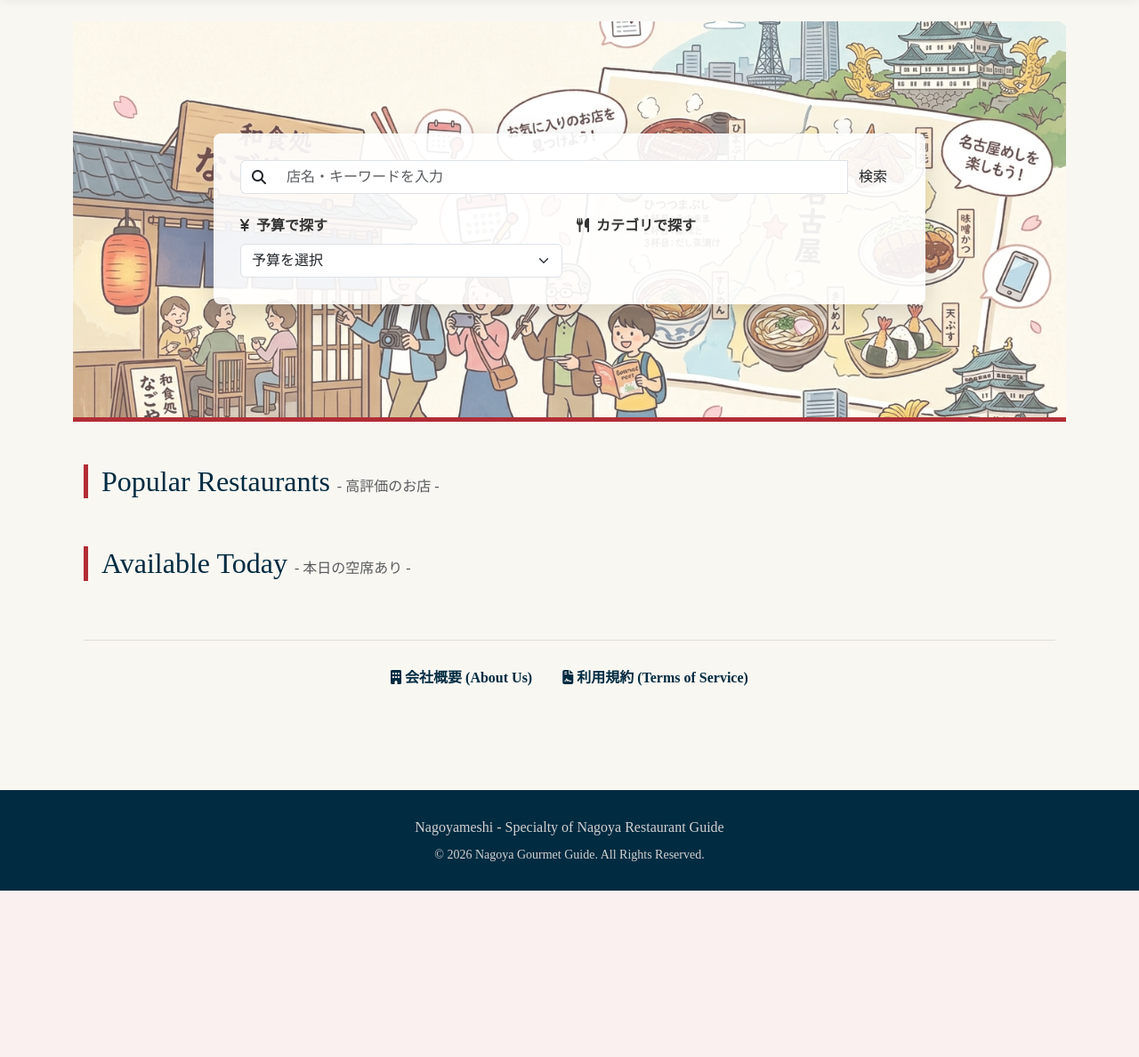
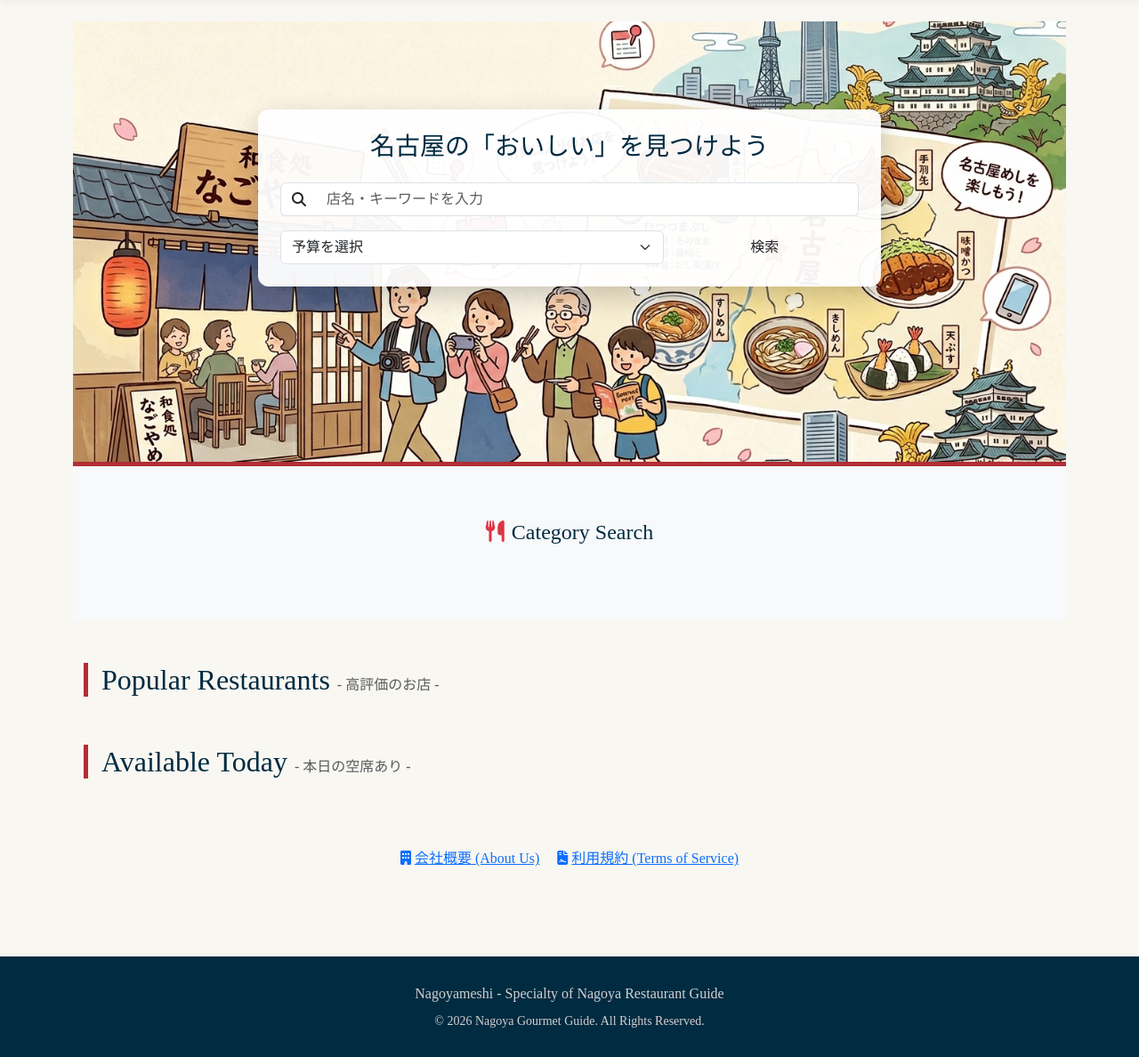
Before and after one commit to ajdp25137-shima/nagoyameshi_kadai_002, a Django app: page / in a window 1280 px wide. Shown: the part 82-1270 px from the top of the page at 89% size. Before the commit the page ends 1083 px from the top, so only its background shows below. Run offline with Django 5.2, Linux system fonts and the light colour scheme; data that the repository does not hold is empty; some web fonts are replaced.

Commit message:
topを装飾

```diff
--- a/templates/pages/top.html
+++ b/templates/pages/top.html
@@ -5,51 +5,89 @@
 
 {% block extra_css %}
 <style>
-    /* ヒーローセクションの修正 */
-    .hero-section {
-        /* 保存した画像を背景に指定 */
-        background: linear-gradient(rgba(255,255,255,0.3), rgba(255,255,255,0.3)), url('{% static "images/top_image.jpg" %}');
-        background-size: cover;
-        background-position: center;
-        /* 高さを少し出し、イラストが見えるように調整 */
-        min-height: 450px;
-        display: flex;
-        align-items: center;
-        color: #333;
-        text-align: center;
+    /* ヒーローイメージ（横幅いっぱい） */
+    .hero-wrapper {
+        position: relative;
+        width: 100%;
+        height: 500px;
+        overflow: hidden;
         border-bottom: 5px solid var(--wagashi-red);
+    }
+    .hero-image {
+        width: 100%;
+        height: 100%;
+        object-fit: cover;
+    }
+
+    /* 画像上の検索ボックス（中央上側） */
+    .hero-search-overlay {
+        position: absolute;
+        top: 20%;
+        left: 50%;
+        transform: translateX(-50%);
+        width: 90%;
+        max-width: 700px;
+        z-index: 10;
+    }
+
+    .search-box-white {
+        background-color: rgba(255, 255, 255, 0.95);
+        padding: 25px;
+        border-radius: 12px;
+        box-shadow: 0 10px 30px rgba(0,0,0,0.2);
+    }
+
+    /* --- カテゴリ検索セクションのスタイル変更 --- */
+    .category-section {
+        background-color: #f8f9fa; /* 背景を少しグレーにして区切る */
+        padding: 60px 0; /* 上下の余白 */
         margin-bottom: 3rem;
     }
 
-    /* 文字の視認性を上げるためのシャドウ（必要に応じて） */
-    .hero-section h1 {
-        font-family: 'Noto Serif JP', serif;
-        text-shadow: 2px 2px 4px rgba(255,255,255,0.8);
-        color: var(--katsu-iro);
+    .category-grid {
+        display: grid;
+        grid-template-columns: repeat(auto-fill, minmax(140px, 1fr));
+        gap: 15px;
+        max-width: 1000px;
+        margin: 0 auto;
     }
 
-    /* 検索ボックスの装飾（透過度を調整して背景を見せる） */
-    .search-container {
-        background-color: rgba(255, 255, 255, 0.9);
-        padding: 30px;
-        border-radius: 8px; /* 少し丸みを持たせてモダンに */
-        box-shadow: 0 10px 30px rgba(0,0,0,0.15);
-        color: #333;
+    .category-card-btn {
+        background: white;
+        border: 1px solid #ddd;
+        border-radius: 10px;
+        padding: 20px 10px;
+        text-align: center;
+        transition: all 0.3s ease;
+        text-decoration: none;
+        color: var(--katsu-iro);
+        display: flex;
+        flex-direction: column;
+        align-items: center;
+        justify-content: center;
+        height: 100%;
+        width: 100%;
     }
 
-    /* --- 以下、既存のスタイル --- */
-    .btn-category {
-        border: 1px solid var(--katsu-iro);
-        color: var(--katsu-iro);
-        background: white;
-        margin: 5px;
-        transition: 0.3s;
-        border-radius: 0;
+    .category-card-btn i {
+        font-size: 1.5rem;
+        margin-bottom: 10px;
+        color: var(--wagashi-red);
     }
-    .btn-category:hover {
+
+    .category-card-btn:hover {
         background: var(--katsu-iro);
         color: white;
+        transform: translateY(-5px);
+        box-shadow: 0 5px 15px rgba(0,0,0,0.1);
+        border-color: var(--katsu-iro);
     }
+
+    .category-card-btn:hover i {
+        color: white;
+    }
+
+    /* 共通設定 */
     .section-title {
         border-left: 5px solid var(--wagashi-red);
         padding-left: 15px;
@@ -57,6 +95,7 @@
         margin-bottom: 30px;
         color: var(--katsu-iro);
     }
+
     .restaurant-card {
         border: none;
         box-shadow: 0 4px 15px rgba(0,0,0,0.05);
@@ -64,40 +103,29 @@
     }
     .restaurant-card:hover { transform: translateY(-5px); }
     .rating-star { color: #ffc107; }
-    .footer-links {
-        border-top: 1px solid #ddd;
-        padding-top: 30px;
-        margin-top: 60px;
-        padding-bottom: 40px;
-    }
-    .footer-links a {
-        color: var(--katsu-iro);
-        text-decoration: none;
-        margin: 0 15px;
-        font-weight: bold;
-    }
-    .footer-links a:hover {
-        text-decoration: underline;
-        color: var(--wagashi-red);
+
+    @media (max-width: 768px) {
+        .hero-wrapper { height: 350px; }
+        .hero-search-overlay { top: 15%; }
+        .category-grid { grid-template-columns: repeat(3, 1fr); }
     }
 </style>
 {% endblock %}
 
 {% block content %}
-<section class="hero-section">
-    <div class="container">
+<div class="hero-wrapper">
+    <img src="{% static 'images/top_image.jpg' %}" alt="Nagoyameshi" class="hero-image">
 
-        <div class="search-container mx-auto" style="max-width: 800px;">
+    <div class="hero-search-overlay">
+        <div class="search-box-white">
+            <h3 class="text-center mb-4" style="font-family: 'Noto Serif JP', serif; color: var(--katsu-iro);">名古屋の「おいしい」を見つけよう</h3>
             <form action="{% url 'restaurant_list' %}" method="get">
-                <div class="input-group mb-4">
+                <div class="input-group mb-3">
                     <span class="input-group-text bg-white border-end-0"><i class="fa-solid fa-magnifying-glass"></i></span>
                     <input type="text" name="keyword" class="form-control border-start-0" placeholder="店名・キーワードを入力">
-                    <button class="btn btn-nagoya" type="submit">検索</button>
                 </div>
-
-                <div class="row g-3">
-                    <div class="col-md-6 text-start">
-                        <label class="form-label fw-bold"><i class="fa-solid fa-yen-sign me-2"></i>予算で探す</label>
+                <div class="row g-2">
+                    <div class="col-8">
                         <select name="price" class="form-select">
                             <option value="">予算を選択</option>
                             <option value="1000">〜¥1,000</option>
@@ -106,19 +134,48 @@
                             <option value="10000">¥10,000〜</option>
                         </select>
                     </div>
-                    <div class="col-md-6 text-start">
-                        <label class="form-label fw-bold"><i class="fa-solid fa-utensils me-2"></i>カテゴリで探す</label>
-                        <div class="d-flex flex-wrap">
-                            {% for category in categories|slice:":4" %}
-                            <button type="submit" name="category" value="{{ category.id }}" class="btn btn-sm btn-category">{{ category.name }}</button>
-                            {% endfor %}
-                        </div>
+                    <div class="col-4">
+                        <button class="btn btn-nagoya w-100" type="submit">検索</button>
                     </div>
                 </div>
             </form>
         </div>
     </div>
-</section>
+</div>
+
+<div class="category-section">
+    <div class="container text-center">
+        <h4 class="mb-4" style="font-family: 'Noto Serif JP', serif; color: var(--katsu-iro);">
+            <i class="fa-solid fa-utensils me-2 text-danger"></i>Category Search
+        </h4>
+        <div class="category-grid">
+            {% for category in categories|slice:":12" %}
+            <form action="{% url 'restaurant_list' %}" method="get" class="h-100">
+                <button type="submit" name="category" value="{{ category.id }}" class="category-card-btn">
+                    {% if "ひつまぶし" in category.name %}
+                        <i class="fa-solid fa-bowl-rice"></i>
+                    {% elif "みそかつ" in category.name %}
+                        <i class="fa-solid fa-utensils"></i>
+                    {% elif "エビフライ" in category.name %}
+                        <i class="fa-solid fa-shrimp"></i>
+                    {% elif "カレーうどん" in category.name or "味噌煮込み" in category.name or "きしめん" in category.name %}
+                        <i class="fa-solid fa-bowl-food"></i>
+                    {% elif "台湾ラーメン" in category.name %}
+                        <i class="fa-solid fa-pepper-hot"></i>
+                    {% elif "あんかけスパ" in category.name %}
+                        <i class="fa-solid fa-plate-wheat"></i>
+                    {% elif "小倉トースト" in category.name %}
+                        <i class="fa-solid fa-bread-slice"></i>
+                    {% else %}
+                        <i class="fa-solid fa-shop"></i>
+                    {% endif %}
+                    <span class="fw-bold">{{ category.name }}</span>
+                </button>
+            </form>
+            {% endfor %}
+        </div>
+    </div>
+</div>
 
 <div class="container">
     <section class="mb-5">
@@ -161,13 +218,9 @@
         </div>
     </section>
 
-    <div class="footer-links text-center">
-        <a href="{% url 'info_detail' %}">
-            <i class="fa-solid fa-building me-1"></i>会社概要 (About Us)
-        </a>
-        <a href="{% url 'terms_of_use' %}">
-            <i class="fa-solid fa-file-contract me-1"></i>利用規約 (Terms of Service)
-        </a>
+    <div class="footer-links text-center py-4">
+        <a href="{% url 'info_detail' %}" class="me-3"><i class="fa-solid fa-building me-1"></i>会社概要 (About Us)</a>
+        <a href="{% url 'terms_of_use' %}"><i class="fa-solid fa-file-contract me-1"></i>利用規約 (Terms of Service)</a>
     </div>
 </div>
 {% endblock %}
```
